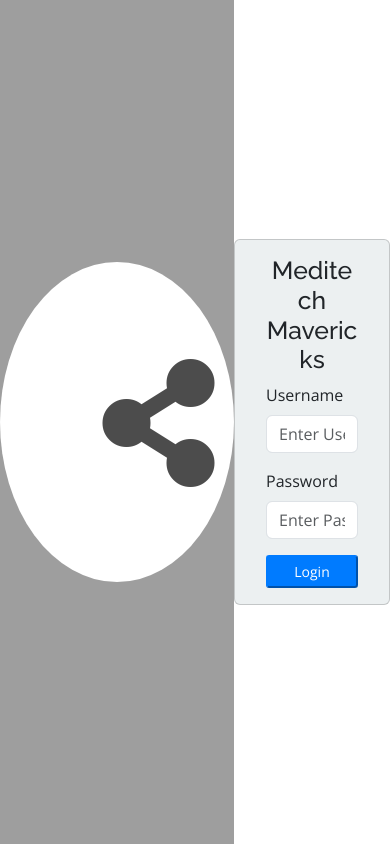
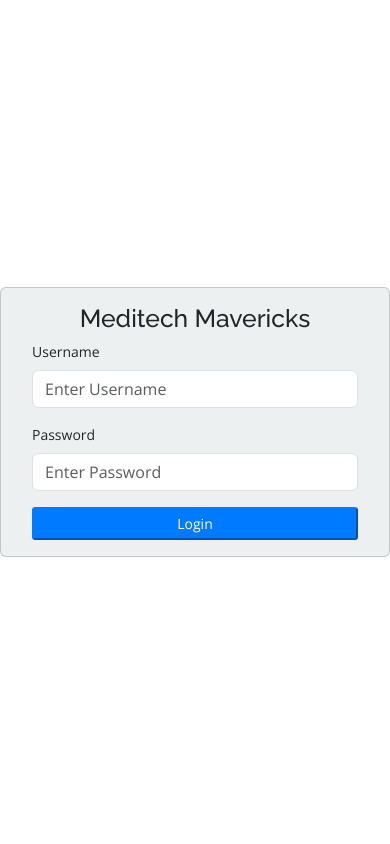
Before and after one commit to vernonthedev/File-Management-System, a PHP site: page /login.php in a window 390 px wide. Run offline with PHP 8.4, Linux system fonts and the light colour scheme; some libraries are stand-ins or nearby versions.

Commit message:
#Update: Made the login page responsive

```diff
--- a/assets/css/style.css
+++ b/assets/css/style.css
@@ -1679,3 +1679,52 @@ span.stat-icons {
     bottom: 0;
     color: #0000005c;
 }
+
+
+@media (max-width: 768px) {
+  body {
+    font-size: 14px; /* Adjust the font size for smaller screens */
+  }
+
+  /* Header styles for smaller screens */
+  #header {
+    padding: 10px 0; /* Adjust header padding for smaller screens */
+  }
+
+  #header .logo {
+    font-size: 24px; /* Reduce logo font size for smaller screens */
+  }
+
+  .nav-menu ul {
+    flex-direction: column; /* Stack menu items vertically for smaller screens */
+  }
+
+  .nav-menu > ul > li {
+    padding: 5px 0; /* Adjust menu item padding for smaller screens */
+  }
+
+  .appointment-btn {
+    margin: 0; /* Remove margin for the "Get Started" button */
+  }
+
+  /* Hero section styles for smaller screens */
+  #hero h1 {
+    font-size: 28px; /* Reduce heading font size for smaller screens */
+  }
+
+  #hero h2 {
+    font-size: 18px; /* Reduce subheading font size for smaller screens */
+  }
+
+  /* Other responsive adjustments as needed */
+}
+
+/* Styles for screens between 768px and 992px wide */
+@media (min-width: 768px) and (max-width: 992px) {
+  /* Make additional responsive adjustments here */
+}
+
+/* Styles for screens above 992px wide */
+@media (min-width: 992px) {
+  /* Make additional responsive adjustments here */
+}
--- a/login.php
+++ b/login.php
@@ -4,6 +4,7 @@
 <head>
   <meta charset="utf-8">
   <meta content="width=device-width, initial-scale=1.0" name="viewport">
+
 
   <title>Meditch Mavericks</title>
 
@@ -22,29 +23,34 @@ header("location:index.php?page=home");
 	    height: calc(100%);
 	    /*background: #007bff;*/
 	}
+	#main {
+  display: flex;
+}
 	main#main{
 		width:100%;
 		height: calc(100%);
 		background:white;
 	}
-	#login-right{
+	#login-right {
   position: absolute;
-		right:0;
-		width:40%;
+  right: 0;
+  width: 60%; /* Adjust this width as needed */
   height: calc(100%);
-		background:white;
+  background: white;
   display: flex;
   align-items: center;
 }
-	#login-left{
+
+#login-left {
   position: absolute;
-		left:0;
-		width:60%;
+  left: 0;
+  width: 40%; /* Adjust this width as needed */
   height: calc(100%);
-		background:#00000061;
+  background: #00000061;
   display: flex;
   align-items: center;
 }
+
 	#login-right .card{
 		margin: auto
 	}
@@ -55,6 +61,31 @@ header("location:index.php?page=home");
     padding: .5em 0.8em;
     border-radius: 50% 50%;
     color: #000000b3;
+}
+
+#login-left {
+  width: 60%;
+}
+
+#login-right {
+  width: 40%;
+}
+
+/* Media query for smaller screens, such as mobile devices */
+@media (max-width: 768px) {
+  #main {
+    flex-direction: column; /* Stack elements vertically on smaller screens */
+  }
+
+  #login-left {
+    width: 100%; /* Take up the full width */
+    order: 2; /* Display on the bottom */
+  }
+
+  #login-right {
+    width: 100%; /* Take up the full width */
+    order: 1; /* Display on the top */
+  }
 }
 </style>
 
```
Lines whose indentation alone changed are shown as unchanged.
